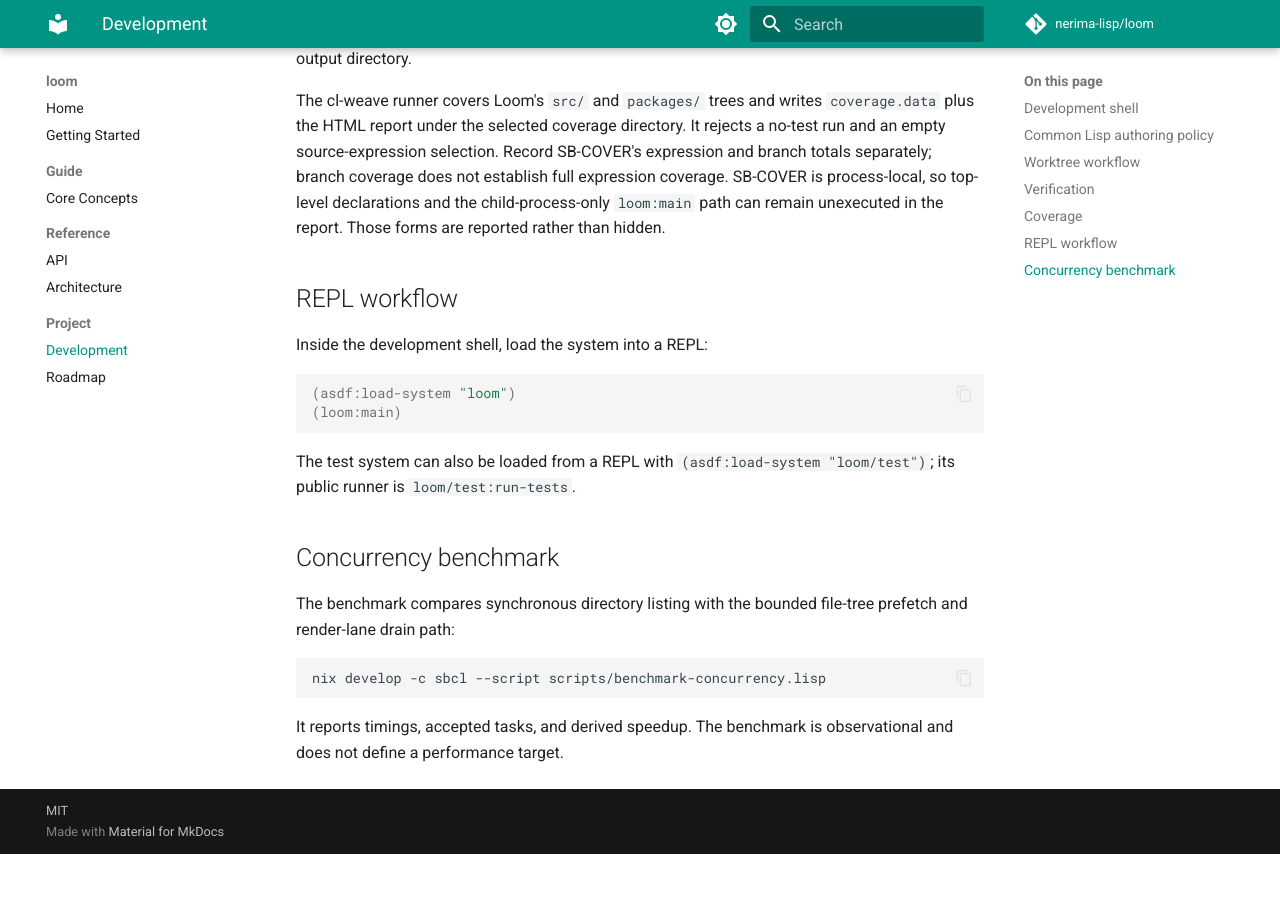
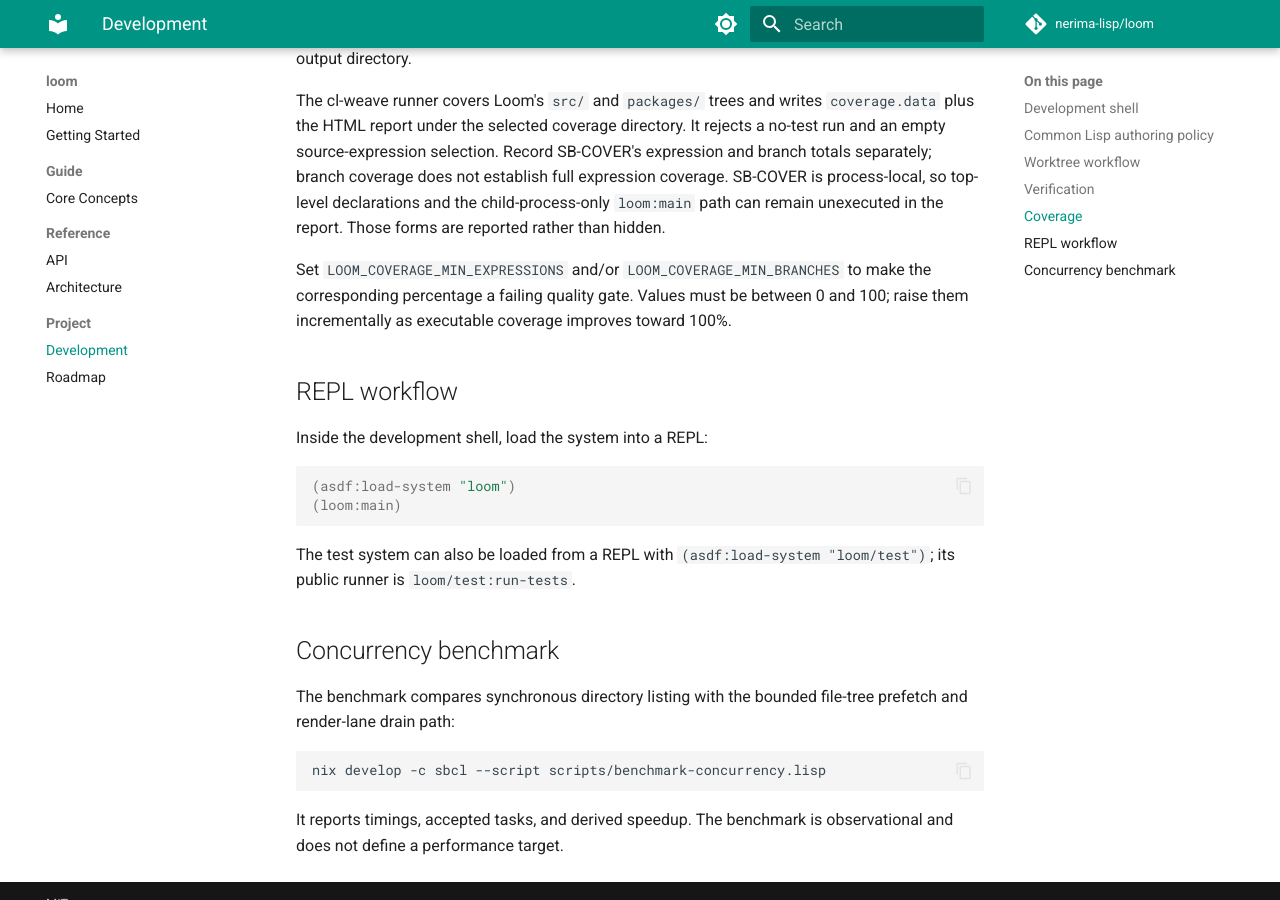
Before and after one commit to nerima-lisp/loom, an MkDocs documentation site: the page built from docs/src/project/development.md, in a window 1280 px wide and 900 px high, scrolled down 3042 px. Built offline with MkDocs 1.6.1 and Material for MkDocs 9.7.7, drawn with Linux system fonts in a browser that asks for light colours; comment, search, counter and statistics services are not loaded; before the commit the page ends 3896 px from its top, so only the background shows below that.

Commit message:
test: add configurable coverage quality gates

```diff
--- a/docs/src/project/development.md
+++ b/docs/src/project/development.md
@@ -157,6 +157,10 @@ establish full expression coverage. SB-COVER is process-local, so top-level
 declarations and the child-process-only `loom:main` path can remain unexecuted
 in the report. Those forms are reported rather than hidden.
 
+Set `LOOM_COVERAGE_MIN_EXPRESSIONS` and/or `LOOM_COVERAGE_MIN_BRANCHES` to make
+the corresponding percentage a failing quality gate. Values must be between 0
+and 100; raise them incrementally as executable coverage improves toward 100%.
+
 ## REPL workflow
 
 Inside the development shell, load the system into a REPL:
```
Also changed, not shown: README.md, 1 other file.
